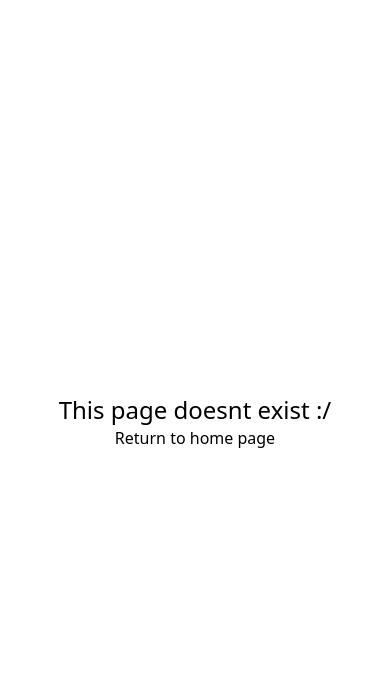
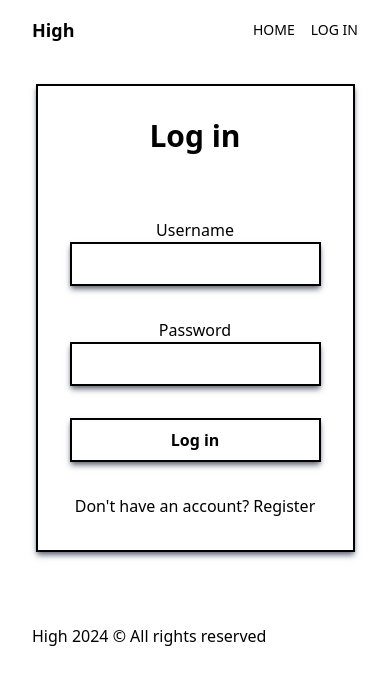
Before and after one commit to Ivo-Kovacevic/blog-frontend, a React (Vite) app: page /login in a window 390 px wide. Shown: the top 684 px of the page. Built offline with nearby package versions, Linux system fonts and the light colour scheme.

Commit message:
add login page and store jwt to local storage

```diff
--- a/src/assets/styles/output.css
+++ b/src/assets/styles/output.css
@@ -608,6 +608,11 @@ video {
   margin-bottom: 1rem;
 }
 
+.my-6 {
+  margin-top: 1.5rem;
+  margin-bottom: 1.5rem;
+}
+
 .my-8 {
   margin-top: 2rem;
   margin-bottom: 2rem;
@@ -621,8 +626,16 @@ video {
   margin-bottom: 1rem;
 }
 
+.mb-8 {
+  margin-bottom: 2rem;
+}
+
 .mr-auto {
   margin-right: auto;
+}
+
+.mt-8 {
+  margin-top: 2rem;
 }
 
 .line-clamp-3 {
@@ -638,10 +651,6 @@ video {
 
 .grid {
   display: grid;
-}
-
-.hidden {
-  display: none;
 }
 
 .h-14 {
@@ -662,14 +671,6 @@ video {
 
 .h-screen {
   height: 100vh;
-}
-
-.h-16 {
-  height: 4rem;
-}
-
-.h-32 {
-  height: 8rem;
 }
 
 .w-1\/2 {
@@ -698,6 +699,12 @@ video {
 
 .max-w-container {
   max-width: 800px;
+}
+
+.scale-105 {
+  --tw-scale-x: 1.05;
+  --tw-scale-y: 1.05;
+  transform: translate(var(--tw-translate-x), var(--tw-translate-y)) rotate(var(--tw-rotate)) skewX(var(--tw-skew-x)) skewY(var(--tw-skew-y)) scaleX(var(--tw-scale-x)) scaleY(var(--tw-scale-y));
 }
 
 .transform {
@@ -762,24 +769,12 @@ video {
   border-radius: 0.25rem;
 }
 
+.rounded-xl {
+  border-radius: 0.75rem;
+}
+
 .border-2 {
   border-width: 2px;
-}
-
-.border-4 {
-  border-width: 4px;
-}
-
-.border {
-  border-width: 1px;
-}
-
-.border-r {
-  border-right-width: 1px;
-}
-
-.border-r-0 {
-  border-right-width: 0px;
 }
 
 .border-l-0 {
@@ -791,9 +786,24 @@ video {
   border-color: rgb(0 0 0 / var(--tw-border-opacity));
 }
 
+.border-blue-500 {
+  --tw-border-opacity: 1;
+  border-color: rgb(59 130 246 / var(--tw-border-opacity));
+}
+
 .border-gray-300 {
   --tw-border-opacity: 1;
   border-color: rgb(209 213 219 / var(--tw-border-opacity));
+}
+
+.border-gray-400 {
+  --tw-border-opacity: 1;
+  border-color: rgb(156 163 175 / var(--tw-border-opacity));
+}
+
+.bg-blue-500 {
+  --tw-bg-opacity: 1;
+  background-color: rgb(59 130 246 / var(--tw-bg-opacity));
 }
 
 .bg-gray-300 {
@@ -811,21 +821,20 @@ video {
   background-color: rgb(255 255 255 / var(--tw-bg-opacity));
 }
 
-.bg-main {
-  --tw-bg-opacity: 1;
-  background-color: rgb(35 86 168 / var(--tw-bg-opacity));
+.p-16 {
+  padding: 4rem;
 }
 
-.p-16 {
-  padding: 4rem;
+.p-2 {
+  padding: 0.5rem;
 }
 
 .p-4 {
   padding: 1rem;
 }
 
-.p-2 {
-  padding: 0.5rem;
+.p-8 {
+  padding: 2rem;
 }
 
 .px-4 {
@@ -838,14 +847,23 @@ video {
   padding-right: 2rem;
 }
 
+.py-2 {
+  padding-top: 0.5rem;
+  padding-bottom: 0.5rem;
+}
+
+.py-4 {
+  padding-top: 1rem;
+  padding-bottom: 1rem;
+}
+
 .py-8 {
   padding-top: 2rem;
   padding-bottom: 2rem;
 }
 
-.py-4 {
-  padding-top: 1rem;
-  padding-bottom: 1rem;
+.text-center {
+  text-align: center;
 }
 
 .text-2xl {
@@ -877,19 +895,14 @@ video {
   font-weight: 700;
 }
 
-.text-gray-700 {
-  --tw-text-opacity: 1;
-  color: rgb(55 65 81 / var(--tw-text-opacity));
-}
-
 .text-gray-600 {
   --tw-text-opacity: 1;
   color: rgb(75 85 99 / var(--tw-text-opacity));
 }
 
-.text-black {
+.text-gray-700 {
   --tw-text-opacity: 1;
-  color: rgb(0 0 0 / var(--tw-text-opacity));
+  color: rgb(55 65 81 / var(--tw-text-opacity));
 }
 
 .text-gray-900 {
@@ -897,10 +910,31 @@ video {
   color: rgb(17 24 39 / var(--tw-text-opacity));
 }
 
+.text-white {
+  --tw-text-opacity: 1;
+  color: rgb(255 255 255 / var(--tw-text-opacity));
+}
+
+.text-red-500 {
+  --tw-text-opacity: 1;
+  color: rgb(239 68 68 / var(--tw-text-opacity));
+}
+
+.shadow-2xl {
+  --tw-shadow: 0 25px 50px -12px rgb(0 0 0 / 0.25);
+  --tw-shadow-colored: 0 25px 50px -12px var(--tw-shadow-color);
+  box-shadow: var(--tw-ring-offset-shadow, 0 0 #0000), var(--tw-ring-shadow, 0 0 #0000), var(--tw-shadow);
+}
+
 .shadow-md {
   --tw-shadow: 0 4px 6px -1px rgb(0 0 0 / 0.1), 0 2px 4px -2px rgb(0 0 0 / 0.1);
   --tw-shadow-colored: 0 4px 6px -1px var(--tw-shadow-color), 0 2px 4px -2px var(--tw-shadow-color);
   box-shadow: var(--tw-ring-offset-shadow, 0 0 #0000), var(--tw-ring-shadow, 0 0 #0000), var(--tw-shadow);
+}
+
+.shadow-black {
+  --tw-shadow-color: #000;
+  --tw-shadow: var(--tw-shadow-colored);
 }
 
 .shadow-gray-500 {
@@ -914,10 +948,29 @@ video {
   transition-duration: 150ms;
 }
 
+.transition {
+  transition-property: color, background-color, border-color, text-decoration-color, fill, stroke, opacity, box-shadow, transform, filter, -webkit-backdrop-filter;
+  transition-property: color, background-color, border-color, text-decoration-color, fill, stroke, opacity, box-shadow, transform, filter, backdrop-filter;
+  transition-property: color, background-color, border-color, text-decoration-color, fill, stroke, opacity, box-shadow, transform, filter, backdrop-filter, -webkit-backdrop-filter;
+  transition-timing-function: cubic-bezier(0.4, 0, 0.2, 1);
+  transition-duration: 150ms;
+}
+
 .hover\:scale-105:hover {
   --tw-scale-x: 1.05;
   --tw-scale-y: 1.05;
   transform: translate(var(--tw-translate-x), var(--tw-translate-y)) rotate(var(--tw-rotate)) skewX(var(--tw-skew-x)) skewY(var(--tw-skew-y)) scaleX(var(--tw-scale-x)) scaleY(var(--tw-scale-y));
+}
+
+.hover\:scale-125:hover {
+  --tw-scale-x: 1.25;
+  --tw-scale-y: 1.25;
+  transform: translate(var(--tw-translate-x), var(--tw-translate-y)) rotate(var(--tw-rotate)) skewX(var(--tw-skew-x)) skewY(var(--tw-skew-y)) scaleX(var(--tw-scale-x)) scaleY(var(--tw-scale-y));
+}
+
+.hover\:border-blue-700:hover {
+  --tw-border-opacity: 1;
+  border-color: rgb(29 78 216 / var(--tw-border-opacity));
 }
 
 .hover\:border-main:hover {
@@ -925,9 +978,24 @@ video {
   border-color: rgb(35 86 168 / var(--tw-border-opacity));
 }
 
+.hover\:border-black:hover {
+  --tw-border-opacity: 1;
+  border-color: rgb(0 0 0 / var(--tw-border-opacity));
+}
+
+.hover\:bg-blue-700:hover {
+  --tw-bg-opacity: 1;
+  background-color: rgb(29 78 216 / var(--tw-bg-opacity));
+}
+
 .hover\:bg-main:hover {
   --tw-bg-opacity: 1;
   background-color: rgb(35 86 168 / var(--tw-bg-opacity));
+}
+
+.hover\:bg-black:hover {
+  --tw-bg-opacity: 1;
+  background-color: rgb(0 0 0 / var(--tw-bg-opacity));
 }
 
 .hover\:text-main:hover {
@@ -945,6 +1013,11 @@ video {
 }
 
 @media (min-width: 640px) {
+  .sm\:my-16 {
+    margin-top: 4rem;
+    margin-bottom: 4rem;
+  }
+
   .sm\:text-4xl {
     font-size: 2.25rem;
     line-height: 2.5rem;
--- a/src/components/HeaderFooter.jsx
+++ b/src/components/HeaderFooter.jsx
@@ -11,7 +11,9 @@ export default function HeaderFooter() {
           <Link to="/" className="text-sm hover:text-main">
             HOME
           </Link>
-          <Link className="text-sm hover:text-main">LOG IN</Link>
+          <Link to="/login" className="text-sm hover:text-main">
+            LOG IN
+          </Link>
         </nav>
       </header>
 
--- a/src/main.jsx
+++ b/src/main.jsx
@@ -1,5 +1,6 @@
 import { StrictMode } from "react";
 import { createRoot } from "react-dom/client";
+import { useState } from "react";
 import {
   createBrowserRouter,
   createRoutesFromElements,
@@ -11,6 +12,7 @@ import Home from "./pages/Home";
 import User from "./pages/User";
 import Post from "./pages/Post";
 import Error from "./pages/Error";
+import Login from "./pages/Login";
 import "./assets/styles/output.css";
 
 const api = "http://localhost:3000";
@@ -21,6 +23,7 @@ const router = createBrowserRouter(
       <Route path="" element={<Home api={api} />} />
       <Route path="user" element={<User api={api} />} />
       <Route path="post/:postId" element={<Post api={api} />} />
+      <Route path="login" element={<Login api={api} />} />
     </Route>
   )
 );
--- /dev/null
+++ b/src/pages/Login.jsx
@@ -0,0 +1,81 @@
+import { useState } from "react";
+import { useNavigate } from "react-router-dom";
+
+export default function Login({ api }) {
+  const [username, setUsername] = useState("");
+  const [password, setPassword] = useState("");
+  const navigate = useNavigate();
+
+  const handleLogin = async (e) => {
+    e.preventDefault();
+    try {
+      const response = await fetch(`${api}/login`, {
+        mode: "cors",
+        method: "POST",
+        headers: {
+          "Content-Type": "application/json",
+        },
+        body: JSON.stringify({ username, password }),
+      });
+      if (!response.ok) {
+        throw new Error("Incorrect username or password");
+      }
+      const data = await response.json();
+      const token = data.token;
+      localStorage.setItem("jwt", token);
+      return navigate("/");
+    } catch (err) {
+      console.error("Error:", err);
+    }
+  };
+
+  return (
+    <>
+      <div className="container mx-auto px-4">
+        <div className="my-6 sm:my-16 flex justify-center">
+          <form
+            onSubmit={handleLogin}
+            className="shadow-md shadow-gray-500 p-8 border-2 border-black flex flex-col text-center"
+          >
+            <h1 className="mb-8 text-3xl font-bold">Log in</h1>
+
+            <label htmlFor="username" className="mt-8">
+              Username
+            </label>
+            <input
+              type="text"
+              name="username"
+              id="username"
+              onChange={(e) => setUsername(e.target.value)}
+              className="p-2 border-2 border-black shadow-md shadow-gray-500"
+              required
+            />
+
+            <label htmlFor="password" className="mt-8">
+              Password
+            </label>
+            <input
+              type="password"
+              name="password"
+              id="password"
+              onChange={(e) => setPassword(e.target.value)}
+              className="p-2 border-2 border-black shadow-md shadow-gray-500"
+              required
+            />
+
+            <button
+              type="submit"
+              className="my-8 px-8 py-2 w-full shadow-md shadow-gray-500 border-2 bg-white border-black font-bold hover:bg-black hover:text-white transition-all"
+            >
+              Log in
+            </button>
+
+            <a href="/register" className="hover:underline">
+              Don't have an account? Register
+            </a>
+          </form>
+        </div>
+      </div>
+    </>
+  );
+}
--- a/src/pages/Post.jsx
+++ b/src/pages/Post.jsx
@@ -47,8 +47,11 @@ function Post({ api }) {
         </section>
         <section>
           <h2 className="my-4 text-lg">Comments: {post.comments.length}</h2>
-          <form action="/comments" method="post" className="mb-4 flex">
-            <input type="hidden" name="postId" value={post.id} />
+          <form
+            action={`/posts/${post.id}/comments`}
+            method="post"
+            className="mb-4 flex shadow-md shadow-gray-500"
+          >
             <textarea
               className="w-full p-2 border-2 border-black"
               placeholder="Leave a comment..."
@@ -56,14 +59,14 @@ function Post({ api }) {
               name="text"
               id="text"
             ></textarea>
-            <button className="px-8 py-4 border-2 border-l-0 border-black hover:text-white hover:bg-main hover:border-main">
+            <button className="px-8 py-4 border-2 border-l-0 border-black transition-all hover:text-white hover:bg-black hover:border-black">
               Comment
             </button>
           </form>
           {post.comments.map((comment, index) => (
-            <div key={index} className="mb-4 p-4 border-2 border-black">
+            <div key={index} className="mb-4 p-4 border-2 border-black shadow-md shadow-gray-500">
               <h3 className="text-gray-600">
-                By <span className="font-bold text-gray-900">{comment.authorId}</span> |{" "}
+                By <span className="font-bold text-gray-900">{comment.author.username}</span> |{" "}
                 {comment.createdAt}
               </h3>
               <p>{comment.text}</p>
```
